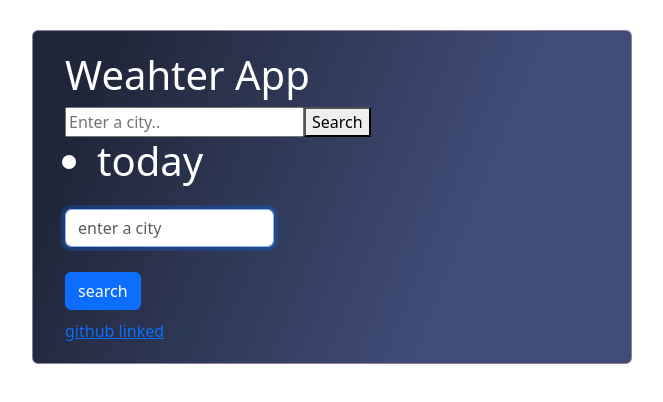
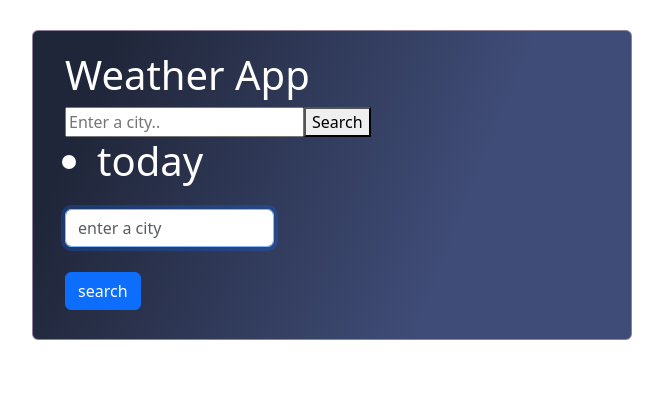
Before and after one commit to TuckGem/weather-react1, a React (Create React App) app: page / in a window 1280 px wide. Shown: the top 402 px of the page, without its empty margins (308-971 px from the left). Built offline with nearby package versions, Linux system fonts and the light colour scheme.

Commit message:
Update App.js

```diff
--- a/src/App.js
+++ b/src/App.js
@@ -7,13 +7,11 @@ function App() {
     <div className="App">
       <div className="container">
         <header className="App-header">
-          <h1>{`Weahter App`}</h1>
+          <h1>{`Weather App`}</h1>
           <Search />
           <Weather city="paris" />
         </header>
-        <footer>
-          <a href="https://github.com/sobPare/weagher-react">github linked</a>
-        </footer>
+
       </div>
     </div>
   );
```
